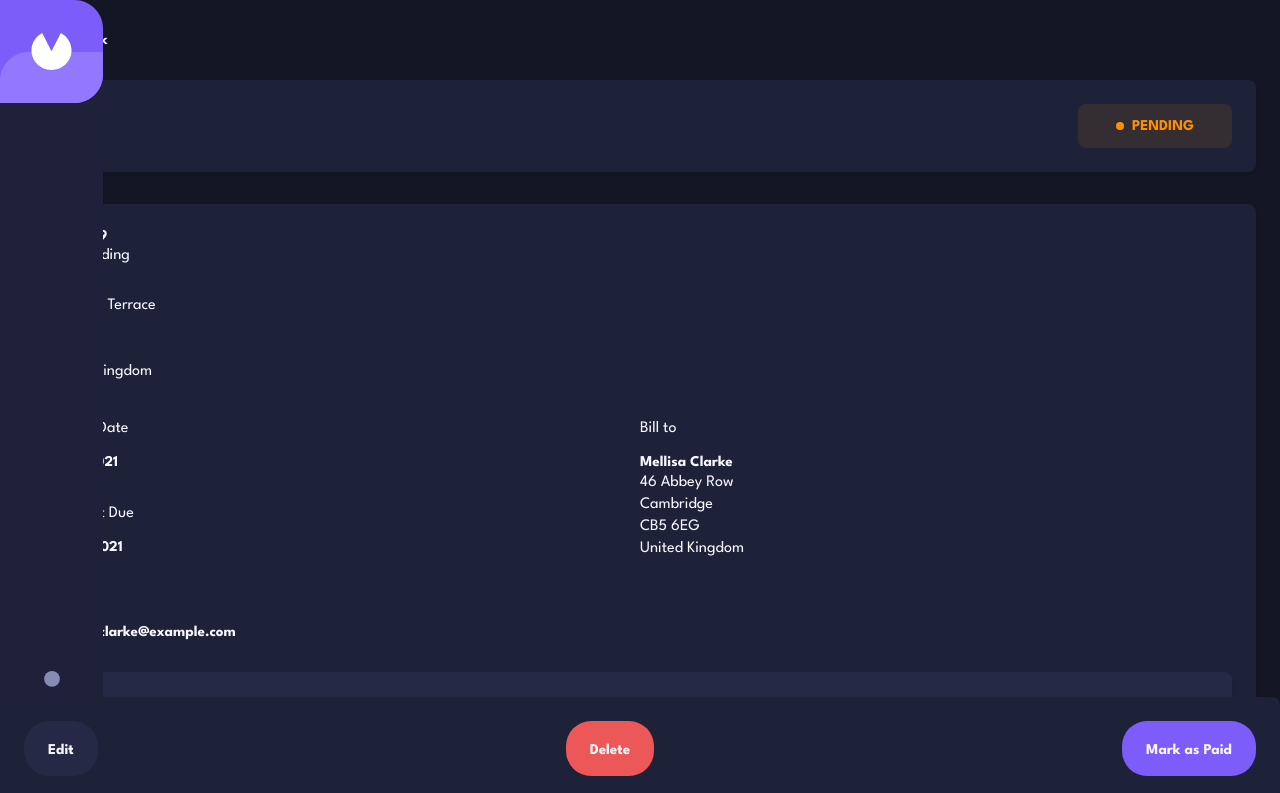
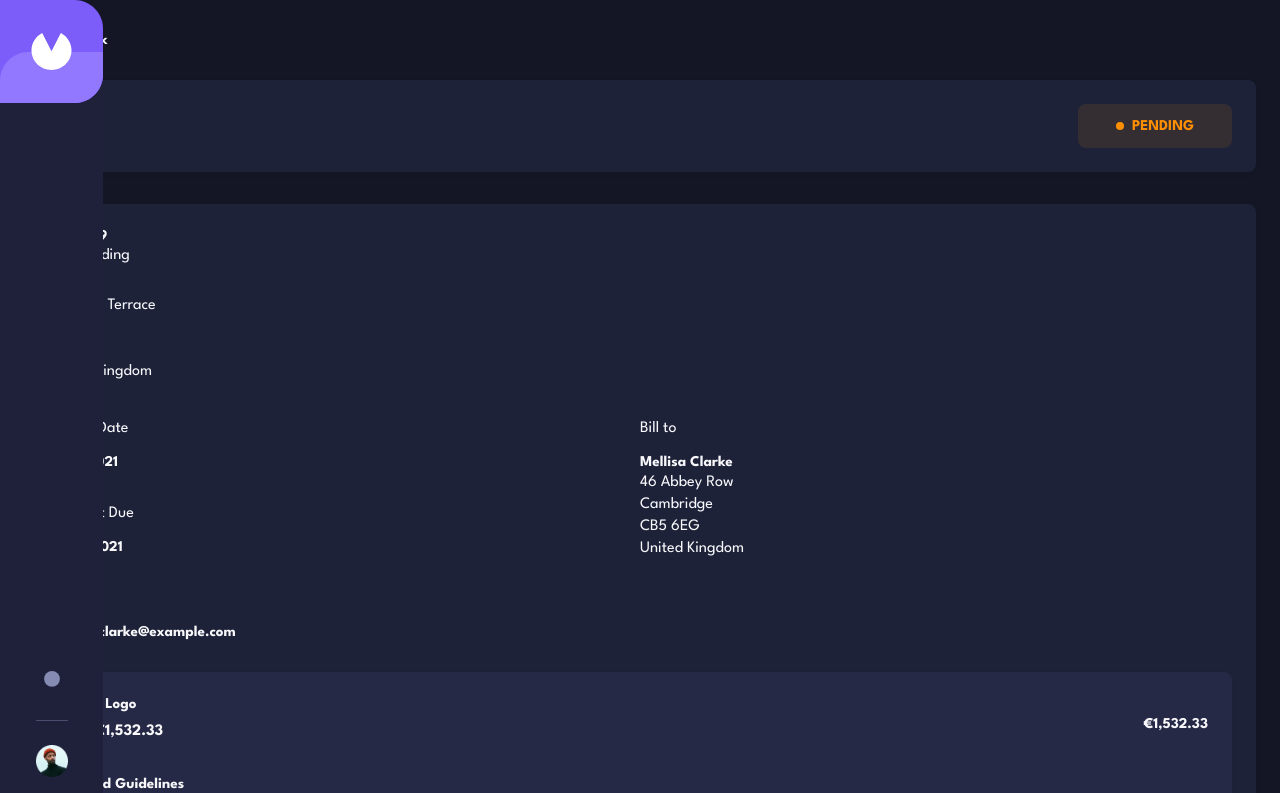
Before and after one commit to abdelmawlaSouat/invoice-app, a Next.js app: page /invoice/AA1449 in a window 1280 px wide. Shown: the top 793 px of the page. Built offline with nearby package versions, Linux system fonts and the light colour scheme.

Commit message:
fix: remove fixed position for ctas

```diff
--- a/src/app/invoice/[id]/invoice.module.scss
+++ b/src/app/invoice/[id]/invoice.module.scss
@@ -3,14 +3,17 @@
 @import "mixins";
 
 .wrapper {
-    padding: 2rem 1.5rem 20vh 1.5rem;
-    display: flex;
-    flex-direction: column;
-    gap: 2rem;
     min-height: 100vh;
     background-color: var(--appBackgroundColor);
     transition: background-color 0.2s;
     color: var(--textColor);
+}
+
+.content {
+    display: flex;
+    flex-direction: column;
+    gap: 2rem;
+    padding: 2rem 1.5rem;
 }
 
 .statusCard {
@@ -26,10 +29,6 @@
 }
 
 .ctasWrapper {
-    position: fixed;
-    bottom: 0;
-    left: 0;
-    right: 0;
     display: flex;
     justify-content: space-between;
 }
--- a/src/app/invoice/[id]/invoice.tsx
+++ b/src/app/invoice/[id]/invoice.tsx
@@ -13,10 +13,15 @@ type Props = {
 export default function Invoice({ invoice }: Props) {
   return (
     <main className={styles.wrapper}>
+      <div className={styles.content}>
         <GoBackLink />
 
         <Card className={styles.statusCard}>
-        <Typography className={styles.secondaryText} variant="body" tag="span">
+          <Typography
+            className={styles.secondaryText}
+            variant="body"
+            tag="span"
+          >
             Status
           </Typography>
 
@@ -24,6 +29,7 @@ export default function Invoice({ invoice }: Props) {
         </Card>
 
         <InvoiceDetailCard invoice={invoice} />
+      </div>
 
       <Card className={styles.ctasWrapper}>
         <Button
```
Lines whose indentation alone changed are shown as unchanged.
